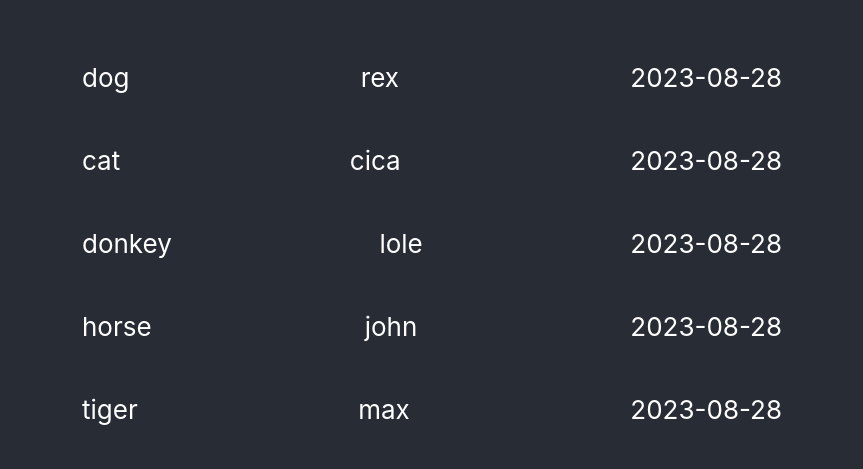
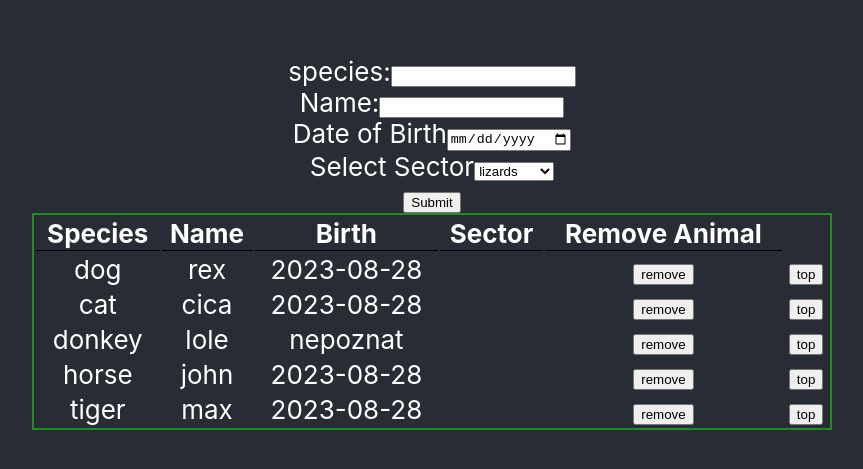
Before and after one commit to MartInDurgi/domaci, a React (Create React App) app: page / in a window 1280 px wide. Shown: the part 157-626 px from the top of the page, without its empty margins (208-1071 px from the left). Built offline with nearby package versions, Linux system fonts and the light colour scheme.

Commit message:
zadatak 6 uz bagove

```diff
--- a/src/App.css
+++ b/src/App.css
@@ -32,7 +32,22 @@
   from {
     transform: rotate(0deg);
   }
+
   to {
     transform: rotate(360deg);
   }
 }
+
+table {
+  border: 2px solid forestgreen;
+  width: 800px;
+  height: 200px;
+}
+
+th {
+  border-bottom: 1px solid black;
+}
+
+td {
+  text-align: center;
+}
--- a/src/components/Animal.js
+++ b/src/components/Animal.js
@@ -1,18 +1,18 @@
-const Animal = ({ species, name, birthdate }) => {
+
+
+
+const Animal = ({ species, name, birthdate, sector, remove, top }) => {
+
     return (
-        <div
-            style={{
-                display: "flex",
-                flexDirection: "row",
-                alignItems: "flex-end",
-                justifyContent: "space-between",
-                width: 700,
-            }}
-        >
-            <p>{species}</p>
-            <p>{name}</p>
-            <p>{birthdate}</p>
-        </div>
+        <tr>
+            <td>{species}</td>
+            <td>{name}</td>
+            <td>{birthdate}</td>
+            <td>{sector}</td>
+            <td>{remove}</td>
+            <td>{top}</td>
+
+        </tr>
     );
 };
 
--- a/src/components/AnimalList.js
+++ b/src/components/AnimalList.js
@@ -1,36 +1,84 @@
+import { useState } from "react";
 import Animal from "./Animal";
+import Form from "./Form";
 
 const AnimalList = () => {
     let date = JSON.stringify(new Date());
-    const animals = [
+
+    const [animals, setAnimals] = useState(() => {
+        return ([
             { species: "dog", name: "rex", birthdate: JSON.stringify(new Date) },
             { species: "cat", name: "cica", birthdate: JSON.stringify(new Date) },
-        { species: "donkey", name: "lole", birthdate: JSON.stringify(new Date) },
+            { species: "donkey", name: "lole" },
             { species: "horse", name: "john", birthdate: JSON.stringify(new Date) },
             { species: "tiger", name: "max", birthdate: JSON.stringify(new Date) },
-    ];
+        ])
+    }
+    );
+    /*  setAnimals(animals.filter(animal => animal.index != index)) */
+    const removeAnimal = (index) => {
+        const temp = [...animals];
+        temp.splice(index, 1);
+        setAnimals(temp);
+    }
+    /*   const thisToTop = (index) => {
+          const temp = [...animals];
+          const topAnimal = temp.splice(index, 1);
+          temp.unshift(topAnimal);
+          setAnimals(temp);
+      } */
+
+
+
+    const thisToTop = (index) => {
+        setAnimals((prevValue) => [
+            prevValue[index],
+            ...prevValue.filter((animal, i) => i !== index),
+        ]);
+    };
+    const addAnimal = (animal) => {
+        setAnimals((prevValue) => [...prevValue, animal]);
+    }
+    /* console.log(removeAnimal()) */
+    /*  console.log(animals[0]["name"]) */
+    /*   removeAnimal('rex') */
+
     return (
+        <div>
+            <Form addAnimal={addAnimal} />
+            <div>
+                <table>
+                    <tbody>
+                        <tr>
+                            <th>Species</th>
+                            <th> Name</th>
+                            <th> Birth</th>
+                            <th> Sector</th>
 
-        <div
-            style={{
-                display: "flex",
-                flexDirection: "column",
-                alignItems: "center",
-                justifyContent: "space-between",
-            }}
-        >
+                            <th> Remove Animal</th>
 
-            {/*  { {console.log(date.slice(1, 11))}} */}
-            {animals.map((element, index) => {
+                        </tr>
+
+                        {/* { {console.log(date.slice(1, 11))}} */}
+                        {
+                            animals.map((element, index) => {
                                 return (
-                    <Animal
-                        key={index}
+                                    <Animal key={index}
+                                        remove={<button onClick={() => removeAnimal(index)}>remove</button>}
+                                        top={<button onClick={() => thisToTop(index)}>top</button>}
                                         species={element.species}
                                         name={element.name}
-                        birthdate={element.birthdate.slice(1, 11)}
+                                        sector={element.sector}
+                                        birthdate={element.birthdate ? element.birthdate.slice(1, 11) : "nepoznat"}
+
                                     />
                                 );
-            })}
+                            })
+                        }
+                    </tbody>
+                </table>
+            </div>
+
         </div>
     );
 };
--- /dev/null
+++ b/src/components/Form.js
@@ -0,0 +1,69 @@
+import React, { useState } from "react";
+import Sector from "./Sector";
+
+function Form({ addAnimal }) {
+    const [species, setSpecies] = useState("");
+    const [name, setName] = useState("");
+    const [birthdate, setBirthday] = useState("");
+    const [sector, setSector] = useState("");
+
+    const [sectors, setSectors] = useState(['lizards', 'mammals', 'birds', 'fishes'])
+
+
+    const handleSpeciesChange = (event) => {
+        setSpecies(event.target.value);
+    };
+
+    const handleName = (event) => {
+        setName(event.target.value);
+    };
+
+    const handleSectorChange = (event) => {
+        setSector(event.target.value)
+    }
+
+    const handleSubmit = (event) => {
+        event.preventDefault();
+        addAnimal({
+            species,
+            name,
+            birthdate,
+            sector
+
+        });
+        // You can do something with the first name and last name here, like sending them to a server or displaying them.
+        console.log("Species:", species);
+        console.log("Name:", name);
+        console.log(birthdate)
+    };
+
+    return (
+        <form onSubmit={handleSubmit}>
+            <div>
+                <label htmlFor="species">species:</label>
+                <input type="text" id="species" value={species} onChange={handleSpeciesChange} />
+            </div>
+            <div>
+                <label htmlFor="Name">Name:</label>
+                <input type="text" id="name" value={name} onChange={handleName} />
+            </div>
+            <div>
+                <label>Date of Birth</label>
+                <input type="date" value={birthdate} onChange={(event) => setBirthday(event.target.value)}
+                    required
+                />
+            </div>
+            <div>
+                <label>Select Sector</label>
+                <select value={sector} onChange={handleSectorChange}>
+                    {sectors.map((element, index) => {
+                        return (<option>{element}</option>)
+                    })}
+                </select>
+            </div>
+            <button type="submit">Submit</button>
+        </form>
+    );
+}
+
+export default Form;
--- /dev/null
+++ b/src/components/Sector.js
@@ -0,0 +1,12 @@
+import React, { useState } from "react";
+
+const Sector = () => {
+
+    const [sectors, setSectors] = useState(['lizards', 'mammals', 'birds', 'fishes'])
+
+    sectors.map((element, index) => {
+        return (<select>element</select>)
+    })
+
+}
+export default Sector;
```
Lines whose indentation alone changed are shown as unchanged.
